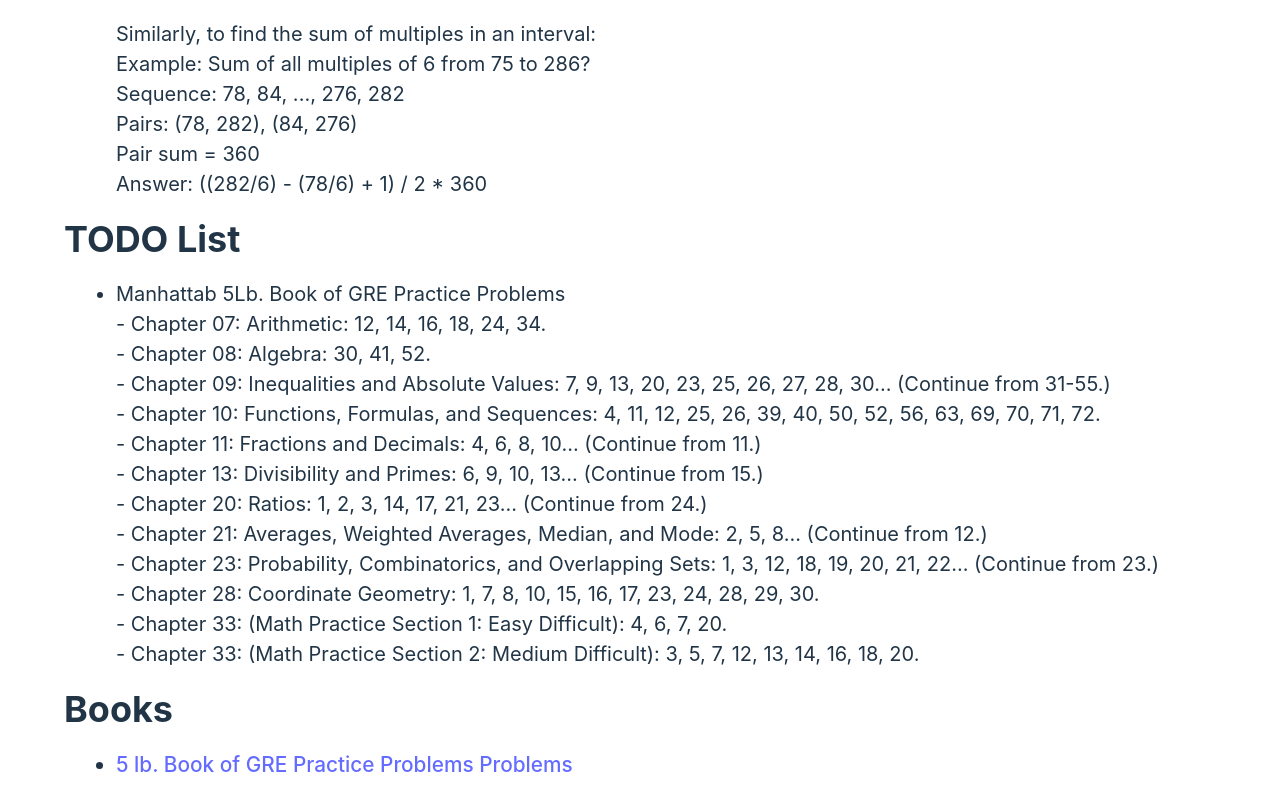
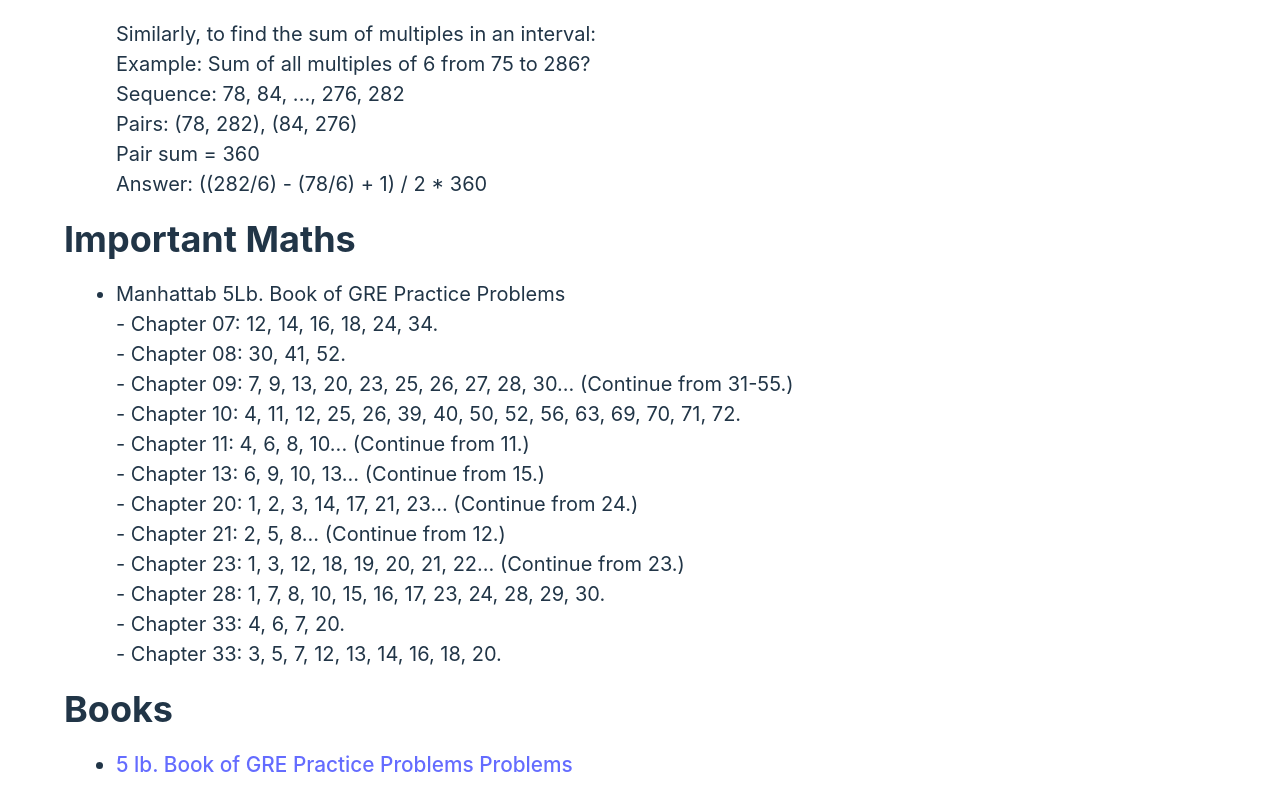
Before and after one commit to LetsTrie/gre-qbank, a React (Vite) app: page /notes in a window 1280 px wide. Shown: the part 9652-10452 px from the top of the page. Built offline with nearby package versions, Linux system fonts and the light colour scheme; a web font is replaced by a local one.

Commit message:
Updated the header

```diff
--- a/src/layouts/notes/data.ts
+++ b/src/layouts/notes/data.ts
@@ -766,23 +766,23 @@
     ],
   },
   {
-    headerText: "TODO List",
+    headerText: "Important Maths",
     notes: [
       {
         latexCodes: formatLatexCode(
           "Manhattab 5Lb. Book of GRE Practice Problems\n",
-          "- Chapter 07: Arithmetic: 12, 14, 16, 18, 24, 34.\n",
-          "- Chapter 08: Algebra: 30, 41, 52.\n",
-          "- Chapter 09: Inequalities and Absolute Values: 7, 9, 13, 20, 23, 25, 26, 27, 28, 30... (Continue from 31-55.)\n",
-          "- Chapter 10: Functions, Formulas, and Sequences: 4, 11, 12, 25, 26, 39, 40, 50, 52, 56, 63, 69, 70, 71, 72.\n",
-          "- Chapter 11: Fractions and Decimals: 4, 6, 8, 10... (Continue from 11.)\n",
-          "- Chapter 13: Divisibility and Primes: 6, 9, 10, 13... (Continue from 15.)\n",
-          "- Chapter 20: Ratios: 1, 2, 3, 14, 17, 21, 23... (Continue from 24.)\n",
-          "- Chapter 21: Averages, Weighted Averages, Median, and Mode: 2, 5, 8... (Continue from 12.)\n",
-          "- Chapter 23: Probability, Combinatorics, and Overlapping Sets: 1, 3, 12, 18, 19, 20, 21, 22... (Continue from 23.)\n",
-          "- Chapter 28: Coordinate Geometry: 1, 7, 8, 10, 15, 16, 17, 23, 24, 28, 29, 30.\n",
-          "- Chapter 33: (Math Practice Section 1: Easy Difficult): 4, 6, 7, 20.\n",
-          "- Chapter 33: (Math Practice Section 2: Medium Difficult): 3, 5, 7, 12, 13, 14, 16, 18, 20.\n"
+          "- Chapter 07: 12, 14, 16, 18, 24, 34.\n",
+          "- Chapter 08: 30, 41, 52.\n",
+          "- Chapter 09: 7, 9, 13, 20, 23, 25, 26, 27, 28, 30... (Continue from 31-55.)\n",
+          "- Chapter 10: 4, 11, 12, 25, 26, 39, 40, 50, 52, 56, 63, 69, 70, 71, 72.\n",
+          "- Chapter 11: 4, 6, 8, 10... (Continue from 11.)\n",
+          "- Chapter 13: 6, 9, 10, 13... (Continue from 15.)\n",
+          "- Chapter 20: 1, 2, 3, 14, 17, 21, 23... (Continue from 24.)\n",
+          "- Chapter 21: 2, 5, 8... (Continue from 12.)\n",
+          "- Chapter 23: 1, 3, 12, 18, 19, 20, 21, 22... (Continue from 23.)\n",
+          "- Chapter 28: 1, 7, 8, 10, 15, 16, 17, 23, 24, 28, 29, 30.\n",
+          "- Chapter 33: 4, 6, 7, 20.\n",
+          "- Chapter 33: 3, 5, 7, 12, 13, 14, 16, 18, 20.\n"
         ),
       },
     ],
```
